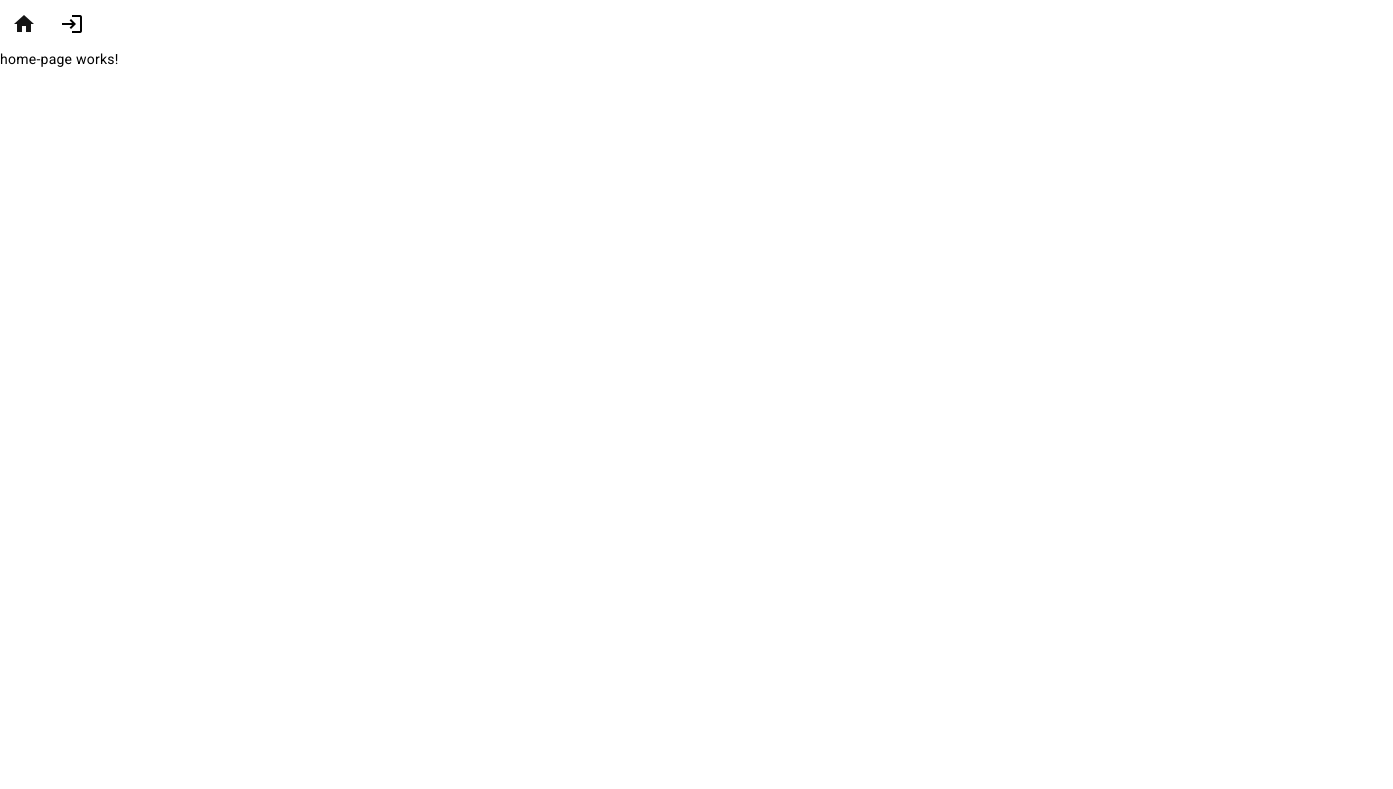
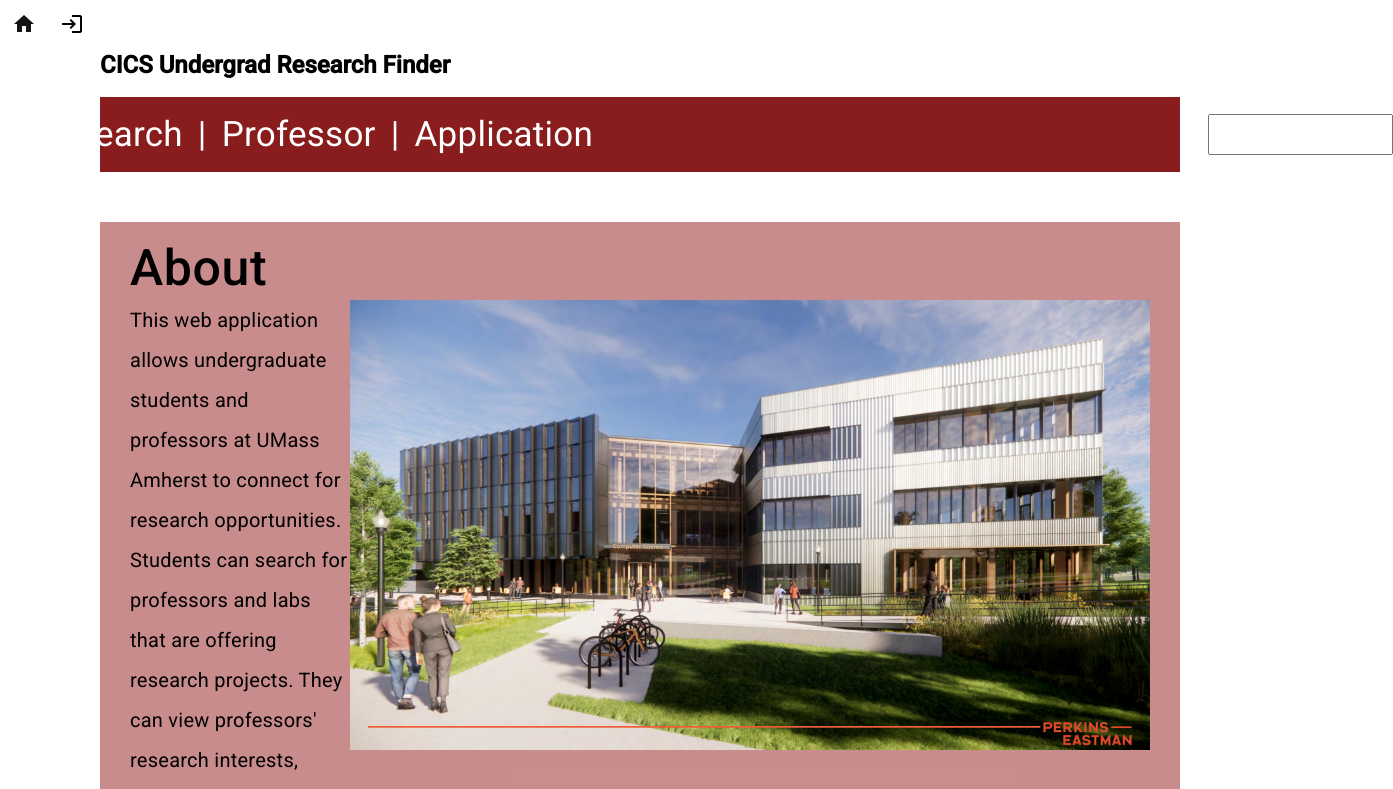
Before and after one commit to ckausika/CS320-Team-U, an Angular app in the folder frontend/project/: page / in a window 1280 px wide. Shown: the top 789 px of the page, 1393 px wide, since content can reach past the window. Built offline with nearby package versions, Linux system fonts and the light colour scheme.

Commit message:
about page

```diff
--- a/frontend/project/angular.json
+++ b/frontend/project/angular.json
@@ -93,5 +93,8 @@
         }
       }
     }
+  },
+  "cli": {
+    "analytics": "b2e61ef1-5f8d-49ef-a0ad-fcc50497428a"
   }
 }
--- a/frontend/project/src/pages/home-page/home-page.component.css
+++ b/frontend/project/src/pages/home-page/home-page.component.css
@@ -0,0 +1,46 @@
+body{
+  padding-left: 100px;
+  padding-right: 100px;
+}
+.nav{
+    width: 100%;
+    height: 75px;
+    background-color: #891D1D;
+    color: white;
+    font-size: 35px;
+    display: flex;
+    align-items: center;
+    justify-content: center;
+    margin-bottom: 50px;
+}
+.nav a{
+    margin-left: 15px;
+    margin-right: 15px;
+}
+.nav input {
+    width: 300px;
+    height: 35px;
+    margin-left: 600px;
+}
+
+.about{
+    padding: 30px;
+    background-color: #9014147c;
+}
+
+.about h2{
+    font-size: 50px;
+
+}
+.about p{
+    font-size: 20px;
+    line-height: 2;
+}
+
+.about img{
+    width: 800px;
+}
+
+.paragraph{
+    display:flex;
+}
--- a/frontend/project/src/pages/home-page/home-page.component.html
+++ b/frontend/project/src/pages/home-page/home-page.component.html
@@ -1 +1,34 @@
-<p>home-page works!</p>
+
+<!DOCTYPE html>
+<html lang="en">
+<head>
+    <meta charset="UTF-8">
+    <meta http-equiv="X-UA-Compatible" content="IE=edge">
+    <meta name="viewport" content="width=device-width, initial-scale=1.0">
+    <title>Document</title>
+</head>
+<body>
+    <div class="header">
+        <h1><b>CICS Undergrad Research Finder</b></h1>
+        <div class="nav">
+            <a>Home</a> | <a>Research</a> | <a>Professor</a> | <a>Application</a>
+            <input type="text">
+        </div>
+    </div>
+    <div class="about">
+        <h2>About</h2>
+            <div class="paragraph">
+                <p>This web application allows undergraduate students and professors at
+                UMass Amherst to connect for research opportunities. Students can search
+                for professors and labs that are offering research projects.
+                They can view professors' research interests, affiliated labs,
+                and past and ongoing projects. Students can easily contact professors through
+                the application by sharing their research profile, experience, resume, etc.
+                Professors can post information about ongoing research projects and recruit
+                students through the application by viewing their research profile. <p>
+                <img src="./assets/building.jpg">
+            </div>
+    </div>
+    <div class="info"></div>
+</body>
+</html>
```
Also changed, not shown: frontend/project/src/assets/building.jpg (added), 1 other file (tests, documents, lock files or other folders).
